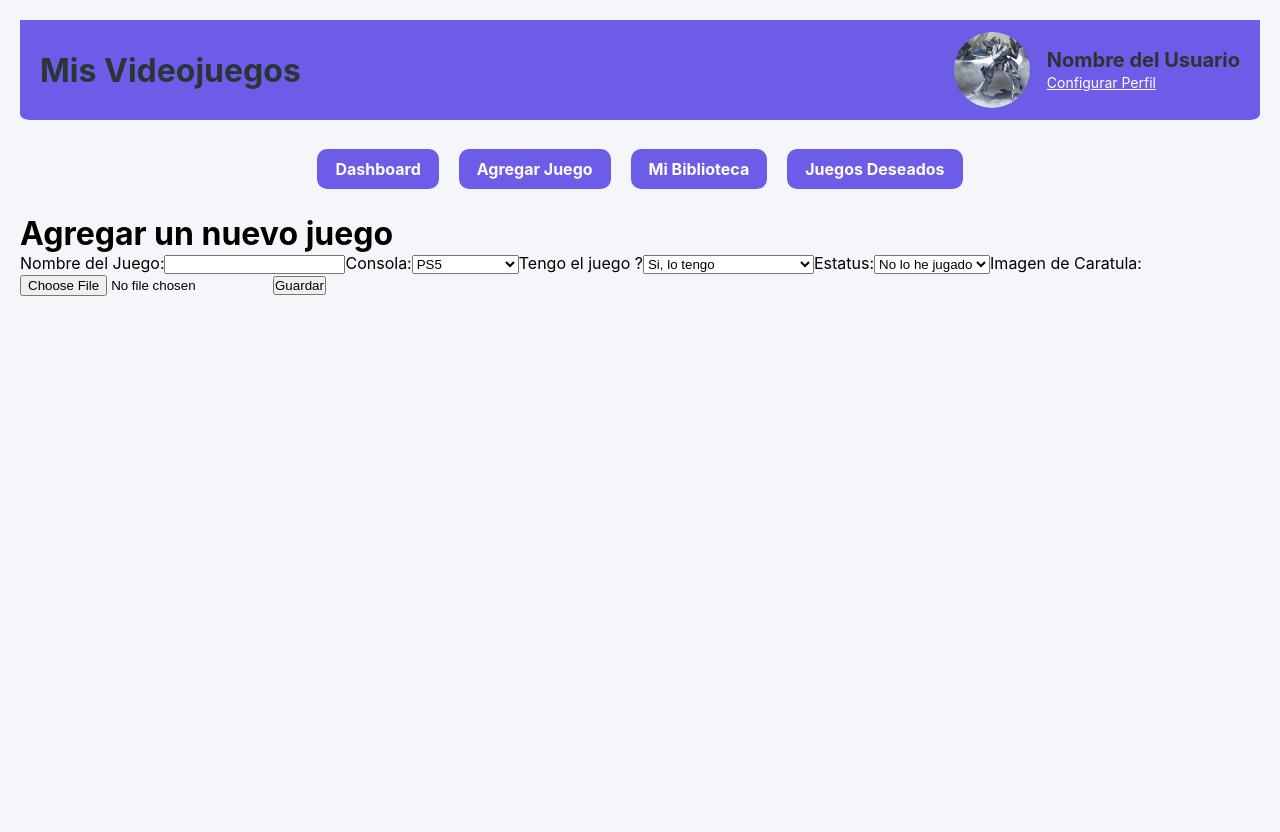
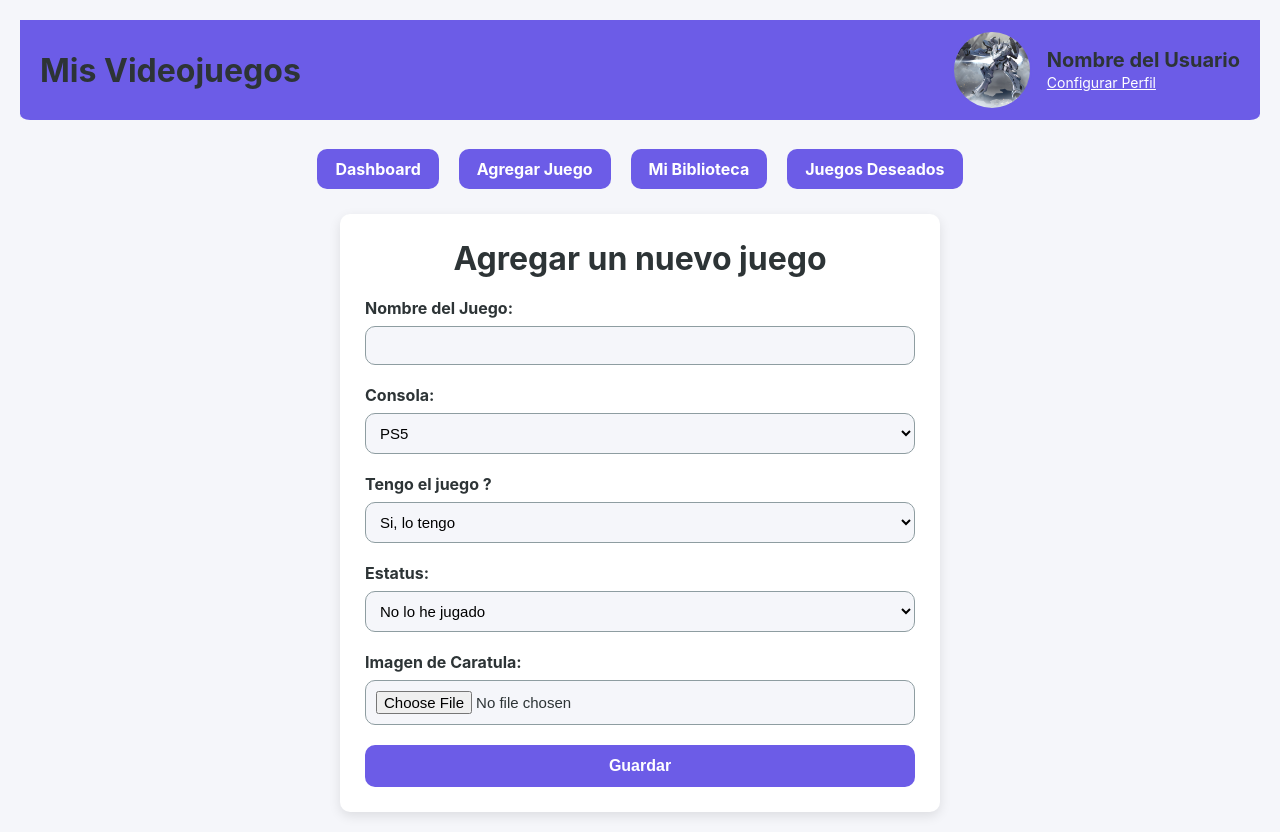
Before and after one commit to ArfaxadRuiz/Proyecto_Final_FullStack_Frontend, a React (Create React App) app: page /add-game in a window 1280 px wide. Before the commit the page ends 800 px from the top, so only its background shows below. Built offline with nearby package versions, Linux system fonts and the light colour scheme.

Commit message:
se le da estilo al formulario de la pagina add games

```diff
--- a/src/pages/AddGame.jsx
+++ b/src/pages/AddGame.jsx
@@ -2,6 +2,8 @@ import { useState } from "react";
 import Header from "../components/Header";
 import Menu from "../components/Menu";
 import userImage from "../utils/imageJugador.jpg";
+import '../styles/main.scss';
+
 
 function AddGame() {
   const [title, setTitle] = useState("");
@@ -41,7 +43,8 @@ function AddGame() {
       {/* Menu */}
       <Menu />
 
-      <div>
+      {/* Formulario */}
+      <div className="add-game">
         <h1>Agregar un nuevo juego</h1>
 
         <form onSubmit={handleAddGame}>
--- /dev/null
+++ b/src/styles/components/_addGame.scss
@@ -0,0 +1,66 @@
+@use "../variables" as *;
+@use "../mixins" as *;
+
+.add-game {
+  max-width: 600px;
+  margin: 0 auto;
+  margin-top: 25px;
+  background: white;
+  padding: 25px;
+  border-radius: $radius;
+  box-shadow: $shadow;
+
+  h1 {
+    text-align: center;
+    margin-bottom: 20px;
+    color: $text;
+  }
+
+  form {
+    display: flex;
+    flex-direction: column;
+    gap: 20px;
+
+    label {
+      display: flex;
+      flex-direction: column;
+      font-weight: bold;
+      color: $text;
+
+      input,
+      select {
+        margin-top: 8px;
+        padding: 10px;
+        border: 1px solid lighten($text, 40%);
+        border-radius: $radius;
+        font-size: 15px;
+        background: $bg;
+
+        &:focus {
+          outline: none;
+          border-color: $brand;
+          box-shadow: 0 0 4px rgba(0,0,0,0.1);
+        }
+      }
+    }
+
+    button {
+      padding: 12px;
+      background: $brand;
+      color: white;
+      border: none;
+      border-radius: $radius;
+      font-size: 16px;
+      font-weight: bold;
+      cursor: pointer;
+      @include clickable;
+    }
+  }
+}
+
+/* Responsive */
+@include respond(sm) {
+  .add-game {
+    padding: 20px;
+  }
+}
--- a/src/styles/main.scss
+++ b/src/styles/main.scss
@@ -6,6 +6,7 @@
 @use "./components/dashboardHeader";
 @use "./components/dashboardMenu";
 @use "./components/card";
+@use "./components/addGame";
 
 // Reset global
 * {
```
